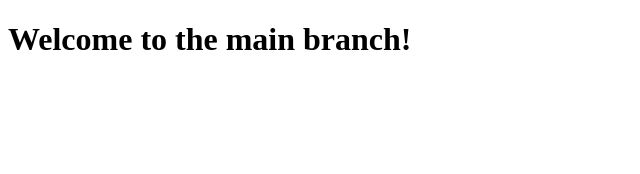
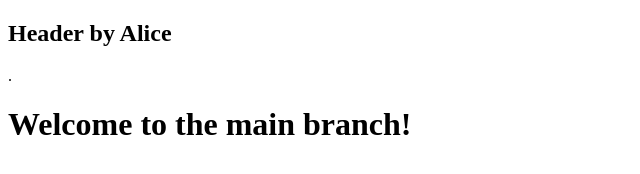
Before and after one commit to alekseyyy1221/secure-branch-training, a plain HTML site: page index.html in a window 1280 px wide. Shown: the whole page, without its empty margins (0-640 px from the left). Drawn offline with Linux system fonts and the light colour scheme.

Commit message:
новая ветка

```diff
--- a/index.html
+++ b/index.html
@@ -3,6 +3,7 @@
 <head>
  <title>Our Secure Project</title>
 </head>
+<h2>Header by Alice</h2>.
 <body>
  <h1>Welcome to the main branch!</h1>
 </body>
```
